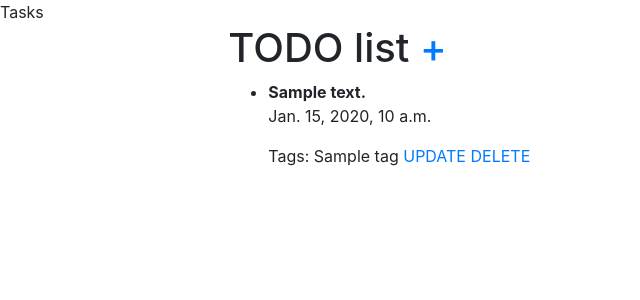
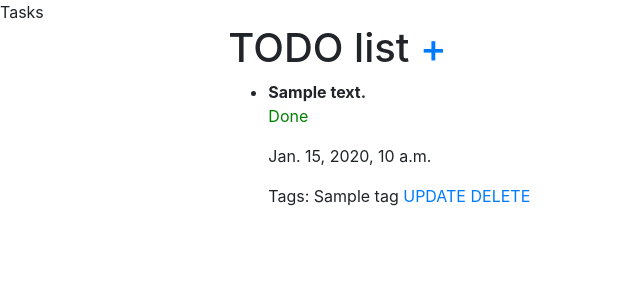
Before and after one commit to b3v3kt0r/to-do-list, a Django app: page / in a window 1280 px wide. Shown: the top 300 px of the page, without its empty margins (0-640 px from the left). Run offline with Django 5.2, Linux system fonts and the light colour scheme; tables that the repository leaves empty hold one stand-in row (values such as "Sample post").

Commit message:
update task list, views

```diff
--- a/core/views.py
+++ b/core/views.py
@@ -32,6 +32,7 @@ class TaskDeleteView(generic.UpdateView):
     success_url = reverse_lazy("core:task_list")
     template_name = "core/task_confirm_delete.html"
 
+
 class TagsListView(generic.ListView):
     model = Tag
     template_name = "core/tags_list.html"
--- a/templates/core/task_list.html
+++ b/templates/core/task_list.html
@@ -6,6 +6,11 @@
     <ul>
       {% for task in task_list %}
         <li><strong>{{ task.content }}</strong></li>
+        {% if task.checker %}
+          <p style="color: green">Done</p>
+        {% else %}
+          <p style="color: red">Not done</p>
+        {% endif %}
         <p>{{ task.created_at }}</p>
         <p>Tags: {% for tag in task.tags.all %} {{ tag.name }}{% endfor %}
           <a href="{% url "core:task_update" pk=task.id %}">UPDATE</a>
```
